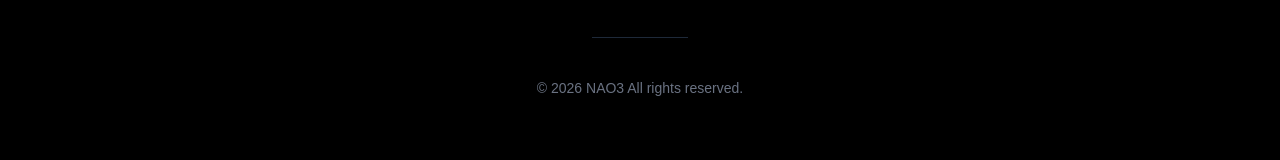
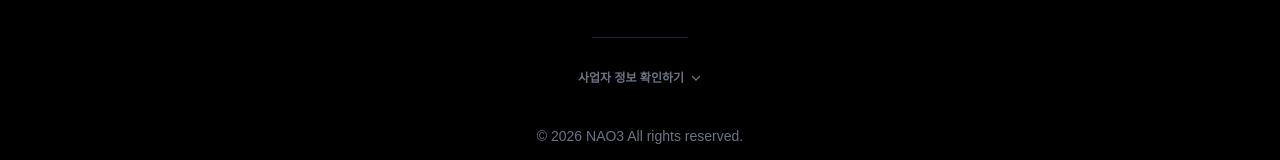
Before and after one commit to hannune-s/nao3, a Next.js app: page / in a window 1280 px wide. Shown: the part 10833-10993 px from the top of the page. Built offline with nearby package versions, Linux system fonts and the light colour scheme.

Commit message:
feat: add collapsible legal business information to footer

```diff
--- a/src/app/page.tsx
+++ b/src/app/page.tsx
@@ -783,7 +783,29 @@ export default function LandingPage() {
           <div className="font-black text-4xl text-white mb-6 tracking-tight">NAO3</div>
           <p className="mb-2 font-medium text-gray-400 text-lg">동네 사장님들을 위한 최고의 매출 파트너.</p>
           <p className="mb-10 text-gray-600">라이브 홈쇼핑 부럽지 않은 미친 전단지 앱</p>
-          <div className="w-24 h-[1px] bg-gray-800 mb-10"></div>
+          <div className="w-24 h-[1px] bg-gray-800 mb-8"></div>
+
+          {/* Collapsible Business Info (HTML5 details/summary) */}
+          <details className="w-full max-w-3xl mx-auto mb-10 text-xs text-gray-500 cursor-pointer group select-none">
+            <summary className="font-bold hover:text-gray-300 transition-colors list-none flex justify-center items-center gap-1.5 outline-none">
+              사업자 정보 확인하기
+              <svg className="w-3 h-3 group-open:rotate-180 transition-transform duration-300" fill="none" stroke="currentColor" viewBox="0 0 24 24">
+                <path strokeLinecap="round" strokeLinejoin="round" strokeWidth="2.5" d="M19 9l-7 7-7-7" />
+              </svg>
+            </summary>
+            <div className="mt-6 p-6 bg-gray-900/60 rounded-2xl leading-relaxed text-center sm:text-left border border-gray-800 shadow-inner cursor-text">
+              <div className="grid sm:grid-cols-2 gap-y-2 gap-x-8">
+                <p><span className="font-bold text-gray-400 mr-2">상호명</span> (주)한누네</p>
+                <p><span className="font-bold text-gray-400 mr-2">대표자</span> OOO</p>
+                <p><span className="font-bold text-gray-400 mr-2">사업자등록번호</span> 123-45-67890</p>
+                <p><span className="font-bold text-gray-400 mr-2">통신판매업신고</span> 제2026-서울ㅇㅇ-1234호</p>
+                <p className="sm:col-span-2"><span className="font-bold text-gray-400 mr-2">주소</span> 서울특별시 OOO OOO OOO</p>
+                <p className="sm:col-span-2"><span className="font-bold text-gray-400 mr-2">이메일</span> support@nao3.com</p>
+                <p className="sm:col-span-2"><span className="font-bold text-gray-400 mr-2">고객센터</span> 02-123-4567 (평일 10:00 ~ 18:00)</p>
+              </div>
+            </div>
+          </details>
+
           <p>© 2026 NAO3 All rights reserved.</p>
         </div>
       </footer>
```
